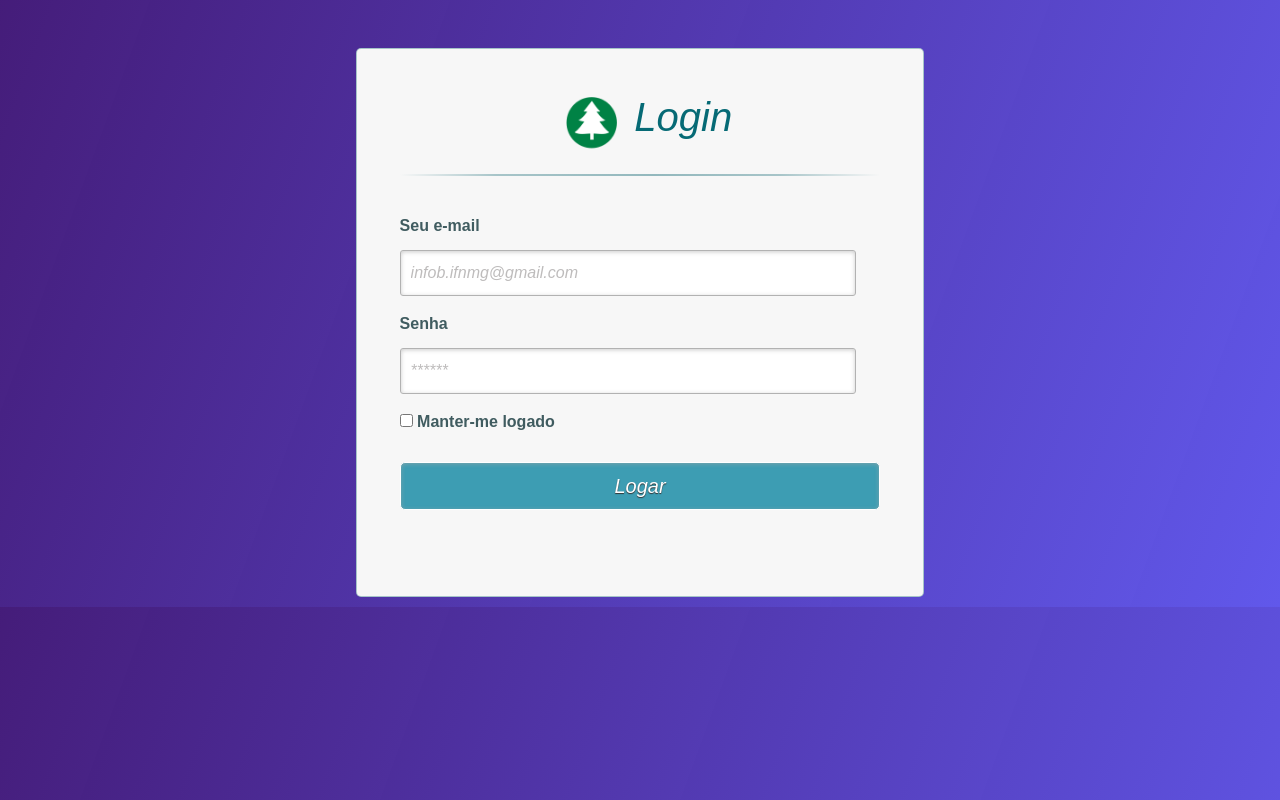
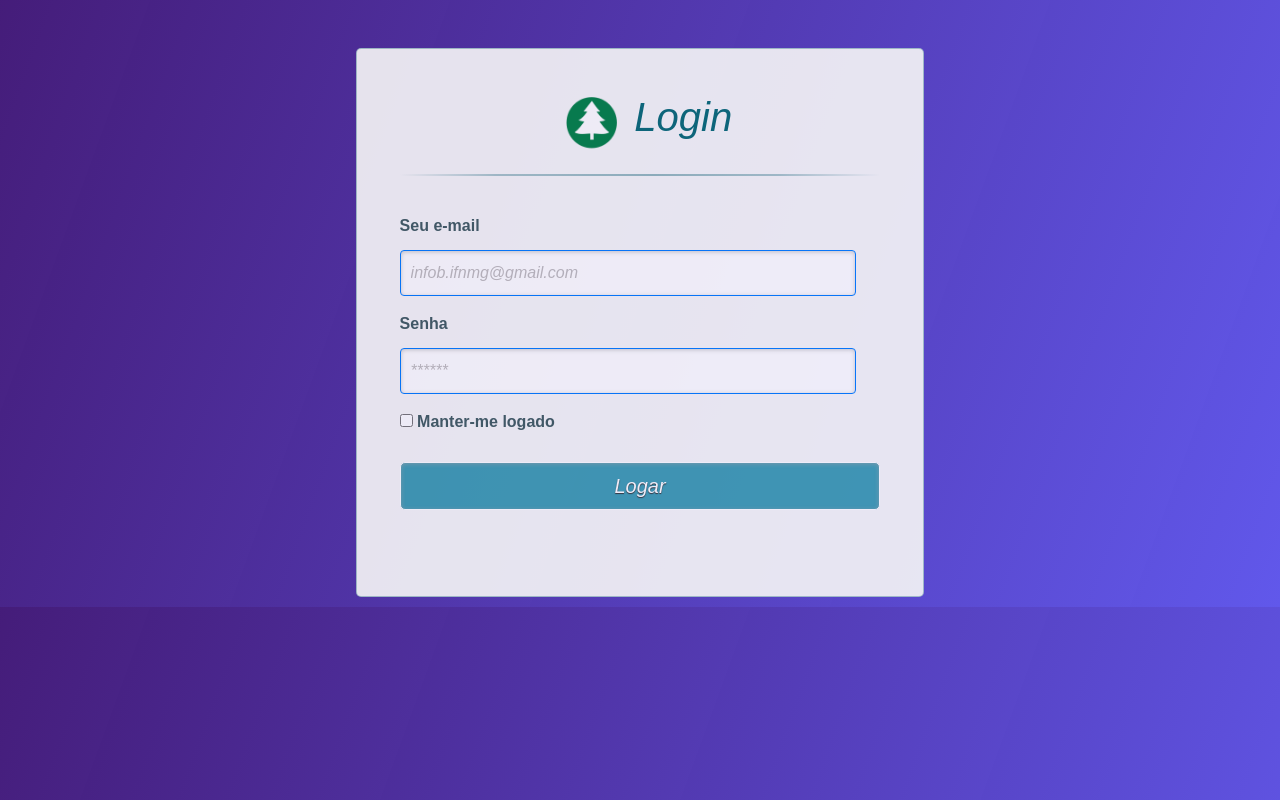
Before and after one commit to brenovambaster/Projeto-TreeManager, a PHP site: page /login.php in a window 1280 px wide. Run offline with PHP 8.4, Linux system fonts and the light colour scheme.

Commit message:
background login

```diff
--- a/login.php
+++ b/login.php
@@ -10,23 +10,23 @@
 
 <body id="bodyteste">
 
-  <div class="container   ">
+  <div class="container" style="opacity:0.9;">
 
     <a class="links" id="paralogin"></a>
 
-    <div class="content mt-5 col-sm-12 col-md-12 col-lg-8 col-xl-8">
+    <div class="content mt-5 col-sm-12 col-md-12 col-lg-8 col-xl-8 ">
       <!--FORMULÁRIO DE LOGIN-->
-      <div id="login">
+      <div id="login" >
         <form method="post" action="">
           <h1> <img src="img/arvoreLogin.png" alt="" height="18%" width="18%">Login</h1>
           <p>
             <label for="email_login"><b>Seu e-mail</b></label>
-            <input id="email_login" name="email_login" required="required" type="text" placeholder="infob.ifnmg@gmail.com" />
+            <input class="rounded border-primary" id="email_login" name="email_login" required="required" type="text" placeholder="infob.ifnmg@gmail.com" />
           </p>
 
           <p>
             <label for="senha_login"><b> Senha</b> </label>
-            <input id="senha_login" name="senha_login" required="required" type="password" placeholder="******" />
+            <input class="rounded border-primary" id="senha_login" name="senha_login" required="required" type="password" placeholder="******" />
           </p>
 
           <p>
```
